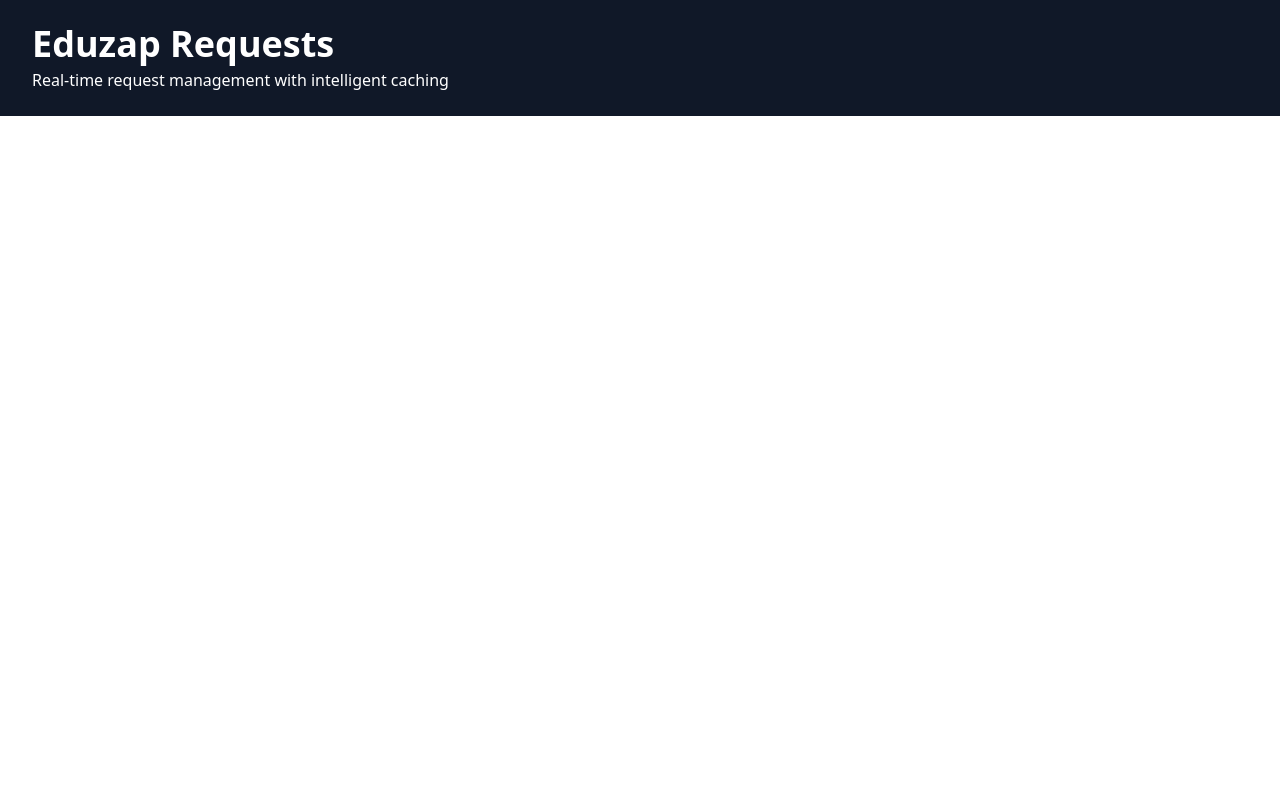
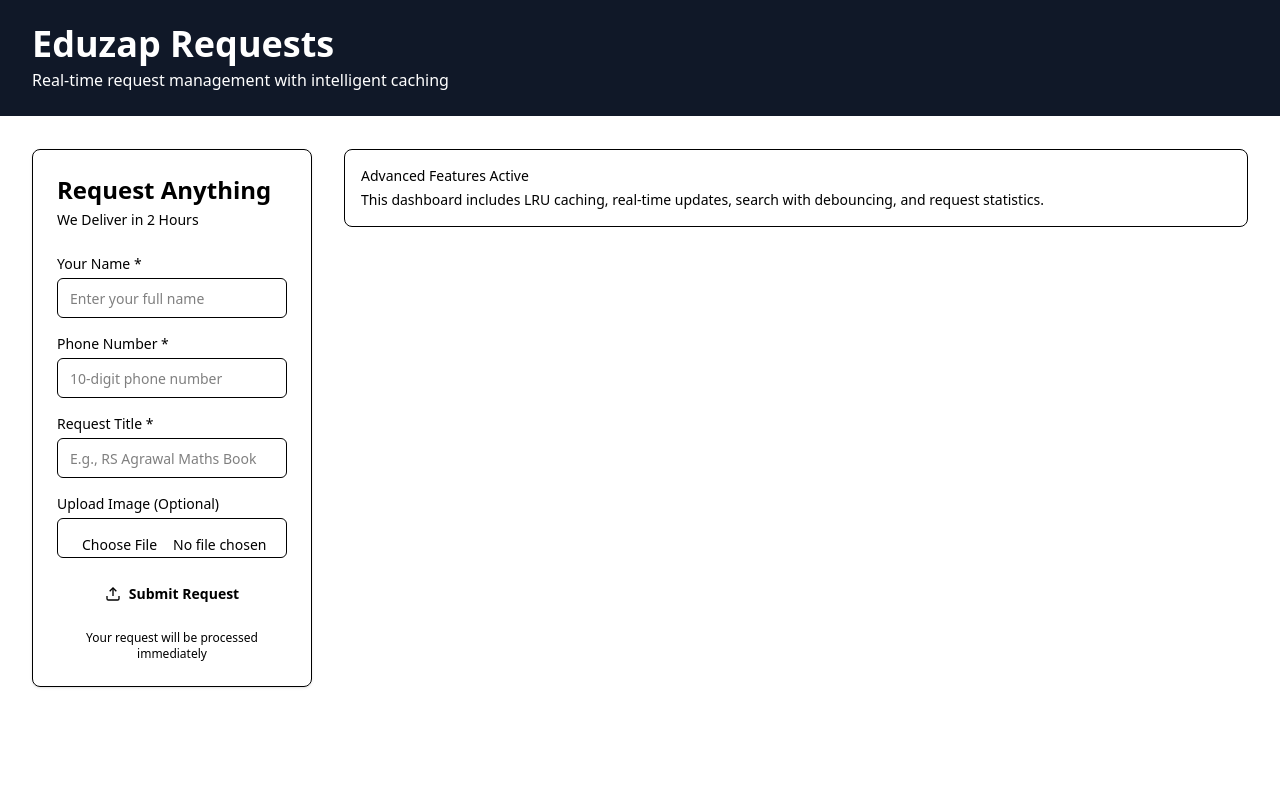
Before and after one commit to Suresh0750/eduzap, a Next.js app: page / in a window 1280 px wide. Shown: the top 800 px of the page. Built offline with nearby package versions, Linux system fonts and the light colour scheme.

Commit message:
Feat : ShadCn Ui with Form Types

```diff
--- a/app/page.tsx
+++ b/app/page.tsx
@@ -1,9 +1,46 @@
 import Image from "next/image";
 import Header from "@/components/Header";
+import RequestForm from "@/components/Request-form";
+import Footer from "@/components/Footer";
+
+
+
 export default function Home() {
   return (
    <div className="min-h-screen bg-background">
     <Header />
+    <main className="max-w-7xl mx-auto px-4 sm:px-6 lg:px-8 py-8">
+        <div className="grid grid-cols-1 lg:grid-cols-4 gap-8">
+
+          <aside className="lg:col-span-1 space-y-6">
+            <div className="lg:sticky lg:top-24">
+              <RequestForm />
+              <div className="mt-6">
+
+              </div>
+            </div>
+          </aside>
+
+          {/* Main Content - Dashboard & Table */}
+          <section className="lg:col-span-3 space-y-6">
+            {/* Info Banner */}
+            <div className="p-4 bg-accent/10 border border-accent/30 rounded-lg flex items-start gap-3">
+
+              <div className="text-sm">
+                <p className="font-medium text-foreground">
+                  Advanced Features Active
+                </p>
+                <p className="text-muted-foreground mt-1">
+                  This dashboard includes LRU caching, real-time updates, search with debouncing, and request statistics.
+                </p>
+              </div>
+            </div>
+
+          </section>
+        </div>
+      </main>
+
+      <Footer />
    </div>
   );
 }
--- /dev/null
+++ b/components/ui/Button.tsx
@@ -0,0 +1,55 @@
+import * as React from 'react';
+import { Slot } from '@radix-ui/react-slot';
+import { cva, type VariantProps } from 'class-variance-authority';
+import { cn } from '@/lib/utils';
+
+const buttonVariants = cva(
+  'inline-flex items-center justify-center whitespace-nowrap rounded-md text-sm font-medium ring-offset-background transition-colors focus-visible:outline-none focus-visible:ring-2 focus-visible:ring-ring focus-visible:ring-offset-2 disabled:pointer-events-none disabled:opacity-50',
+  {
+    variants: {
+      variant: {
+        default: 'bg-primary text-primary-foreground hover:bg-primary/90',
+        destructive:
+          'bg-destructive text-destructive-foreground hover:bg-destructive/90',
+        outline:
+          'border border-input bg-background hover:bg-accent hover:text-accent-foreground',
+        secondary:
+          'bg-secondary text-secondary-foreground hover:bg-secondary/80',
+        ghost: 'hover:bg-accent hover:text-accent-foreground',
+        link: 'text-primary underline-offset-4 hover:underline',
+      },
+      size: {
+        default: 'h-10 px-4 py-2',
+        sm: 'h-9 rounded-md px-3',
+        lg: 'h-11 rounded-md px-8',
+        icon: 'h-10 w-10',
+      },
+    },
+    defaultVariants: {
+      variant: 'default',
+      size: 'default',
+    },
+  }
+);
+
+export interface ButtonProps
+  extends React.ButtonHTMLAttributes<HTMLButtonElement>,
+    VariantProps<typeof buttonVariants> {
+  asChild?: boolean;
+}
+
+const Button = React.forwardRef<HTMLButtonElement, ButtonProps>(
+  ({ className, variant, size, asChild = false, ...props }, ref) => {
+    const Comp = asChild ? Slot : 'button';
+    return (
+      <Comp
+        className={cn(buttonVariants({ variant, size, className }))}
+        ref={ref}
+        {...props}
+      />
+    );
+  }
+);
+Button.displayName = 'Button';
+
+export { Button, buttonVariants };
--- /dev/null
+++ b/components/ui/Card.tsx
@@ -0,0 +1,20 @@
+import * as React from 'react';
+import { cn } from '@/lib/utils';
+
+export interface CardProps extends React.HTMLAttributes<HTMLDivElement> {}
+
+const Card = React.forwardRef<HTMLDivElement, CardProps>(
+  ({ className, ...props }, ref) => (
+    <div
+      ref={ref}
+      className={cn(
+        'rounded-lg border bg-card text-card-foreground shadow-sm',
+        className
+      )}
+      {...props}
+    />
+  )
+);
+Card.displayName = 'Card';
+
+export { Card };
--- /dev/null
+++ b/components/ui/Input.tsx
@@ -0,0 +1,24 @@
+import * as React from 'react';
+import { cn } from '@/lib/utils';
+
+export interface InputProps
+  extends React.InputHTMLAttributes<HTMLInputElement> {}
+
+const Input = React.forwardRef<HTMLInputElement, InputProps>(
+  ({ className, type, ...props }, ref) => {
+    return (
+      <input
+        type={type}
+        className={cn(
+          'flex h-10 w-full rounded-md border border-input bg-background px-3 py-2 text-sm ring-offset-background file:border-0 file:bg-transparent file:text-sm file:font-medium placeholder:text-muted-foreground focus-visible:outline-none focus-visible:ring-2 focus-visible:ring-ring focus-visible:ring-offset-2 disabled:cursor-not-allowed disabled:opacity-50',
+          className
+        )}
+        ref={ref}
+        {...props}
+      />
+    );
+  }
+);
+Input.displayName = 'Input';
+
+export { Input };
--- /dev/null
+++ b/lib/utils.ts
@@ -0,0 +1,6 @@
+import { clsx, type ClassValue } from 'clsx';
+import { twMerge } from 'tailwind-merge';
+
+export function cn(...inputs: ClassValue[]) {
+  return twMerge(clsx(inputs));
+}
--- a/package.json
+++ b/package.json
@@ -9,9 +9,13 @@
     "lint": "eslint"
   },
   "dependencies": {
+    "@radix-ui/react-slot": "^1.2.4",
+    "class-variance-authority": "^0.7.1",
+    "clsx": "^2.1.1",
     "next": "16.0.3",
     "react": "19.2.0",
     "react-dom": "19.2.0",
+    "tailwind-merge": "^3.4.0",
     "tw-animate-css": "^1.4.0"
   },
   "devDependencies": {
```
Also changed, not shown: lib/types.ts (added, +9 -0 lines), 1 other file (tests, documents, lock files or other folders).
